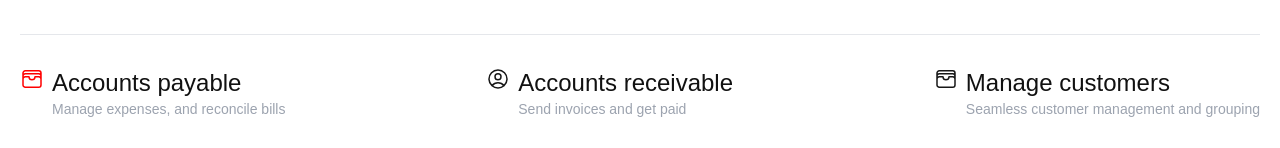
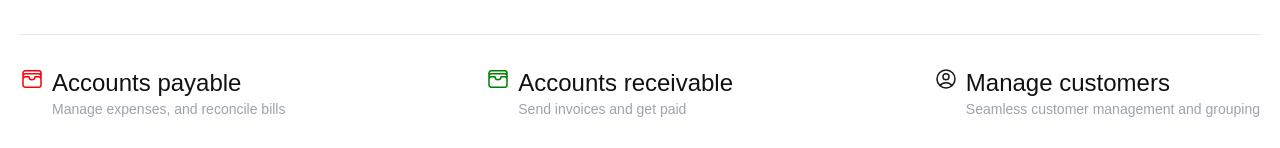
Before and after one commit to AS-Baba/stohb-landing-page, a Next.js app: page / in a window 1280 px wide. Shown: the part 684-832 px from the top of the page. Built offline with nearby package versions, Linux system fonts and the light colour scheme.

Commit message:
Changed an icon in Products section

```diff
--- a/src/app/_components/products.tsx
+++ b/src/app/_components/products.tsx
@@ -24,9 +24,9 @@ export const Products = () => {
                 </div>
                 <div className={"flex  gap-2"}>
                     <svg xmlns="http://www.w3.org/2000/svg" fill="none" viewBox="0 0 24 24" strokeWidth={1.5}
-                         stroke="currentColor" className="size-6">
+                         stroke="green" className="size-6">
                         <path strokeLinecap="round" strokeLinejoin="round"
-                              d="M17.982 18.725A7.488 7.488 0 0 0 12 15.75a7.488 7.488 0 0 0-5.982 2.975m11.963 0a9 9 0 1 0-11.963 0m11.963 0A8.966 8.966 0 0 1 12 21a8.966 8.966 0 0 1-5.982-2.275M15 9.75a3 3 0 1 1-6 0 3 3 0 0 1 6 0Z"/>
+                              d="M21 12a2.25 2.25 0 0 0-2.25-2.25H15a3 3 0 1 1-6 0H5.25A2.25 2.25 0 0 0 3 12m18 0v6a2.25 2.25 0 0 1-2.25 2.25H5.25A2.25 2.25 0 0 1 3 18v-6m18 0V9M3 12V9m18 0a2.25 2.25 0 0 0-2.25-2.25H5.25A2.25 2.25 0 0 0 3 9m18 0V6a2.25 2.25 0 0 0-2.25-2.25H5.25A2.25 2.25 0 0 0 3 6v3"/>
                     </svg>
 
                     <div>
@@ -39,9 +39,8 @@ export const Products = () => {
                     <svg xmlns="http://www.w3.org/2000/svg" fill="none" viewBox="0 0 24 24" strokeWidth={1.5}
                          stroke="currentColor" className="size-6">
                         <path strokeLinecap="round" strokeLinejoin="round"
-                              d="M21 12a2.25 2.25 0 0 0-2.25-2.25H15a3 3 0 1 1-6 0H5.25A2.25 2.25 0 0 0 3 12m18 0v6a2.25 2.25 0 0 1-2.25 2.25H5.25A2.25 2.25 0 0 1 3 18v-6m18 0V9M3 12V9m18 0a2.25 2.25 0 0 0-2.25-2.25H5.25A2.25 2.25 0 0 0 3 9m18 0V6a2.25 2.25 0 0 0-2.25-2.25H5.25A2.25 2.25 0 0 0 3 6v3"/>
+                              d="M17.982 18.725A7.488 7.488 0 0 0 12 15.75a7.488 7.488 0 0 0-5.982 2.975m11.963 0a9 9 0 1 0-11.963 0m11.963 0A8.966 8.966 0 0 1 12 21a8.966 8.966 0 0 1-5.982-2.275M15 9.75a3 3 0 1 1-6 0 3 3 0 0 1 6 0Z"/>
                     </svg>
-
 
                     <div>
                         <h1 className={"text-2xl text-[#111] font-[500] antialiased"}>Manage customers</h1>
```
